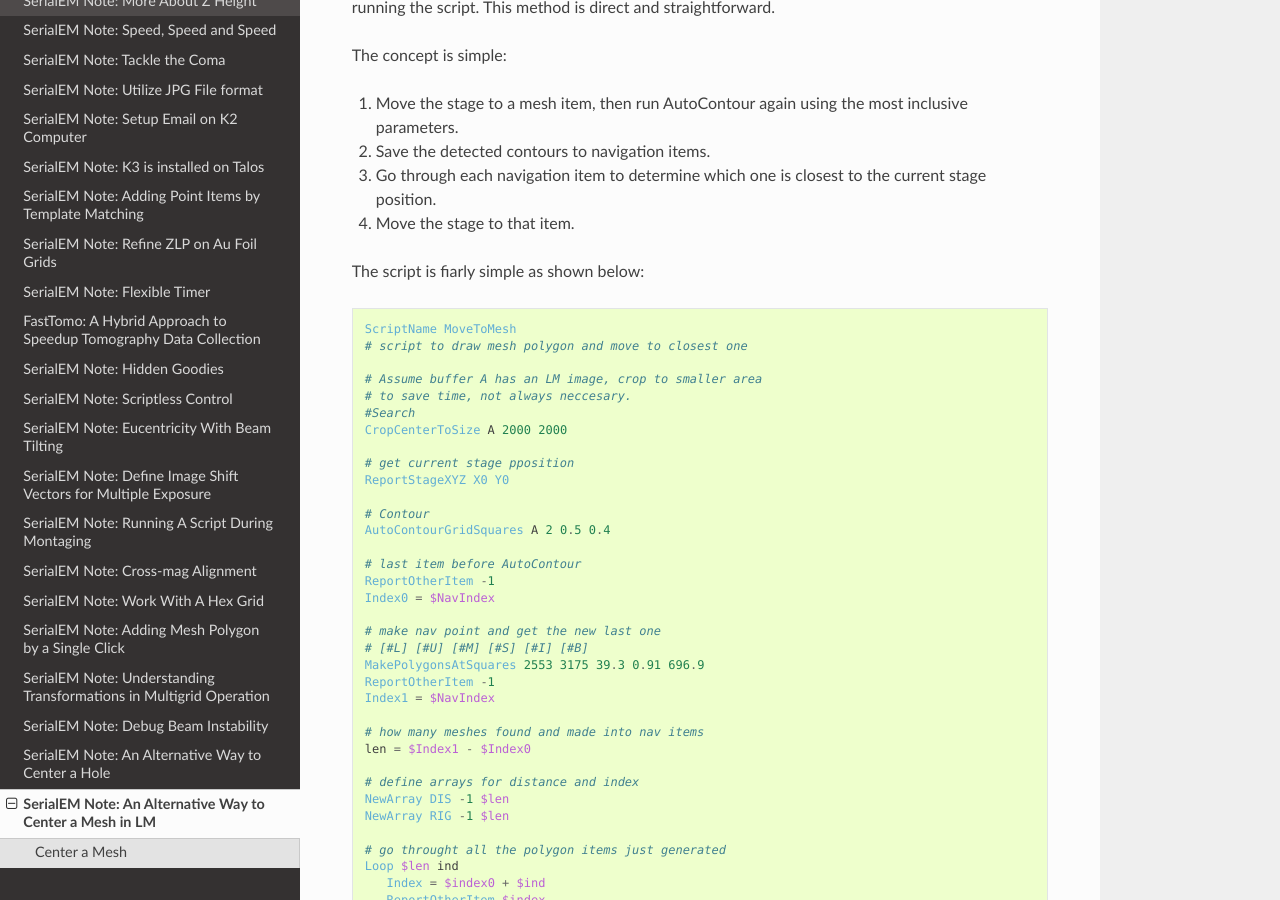
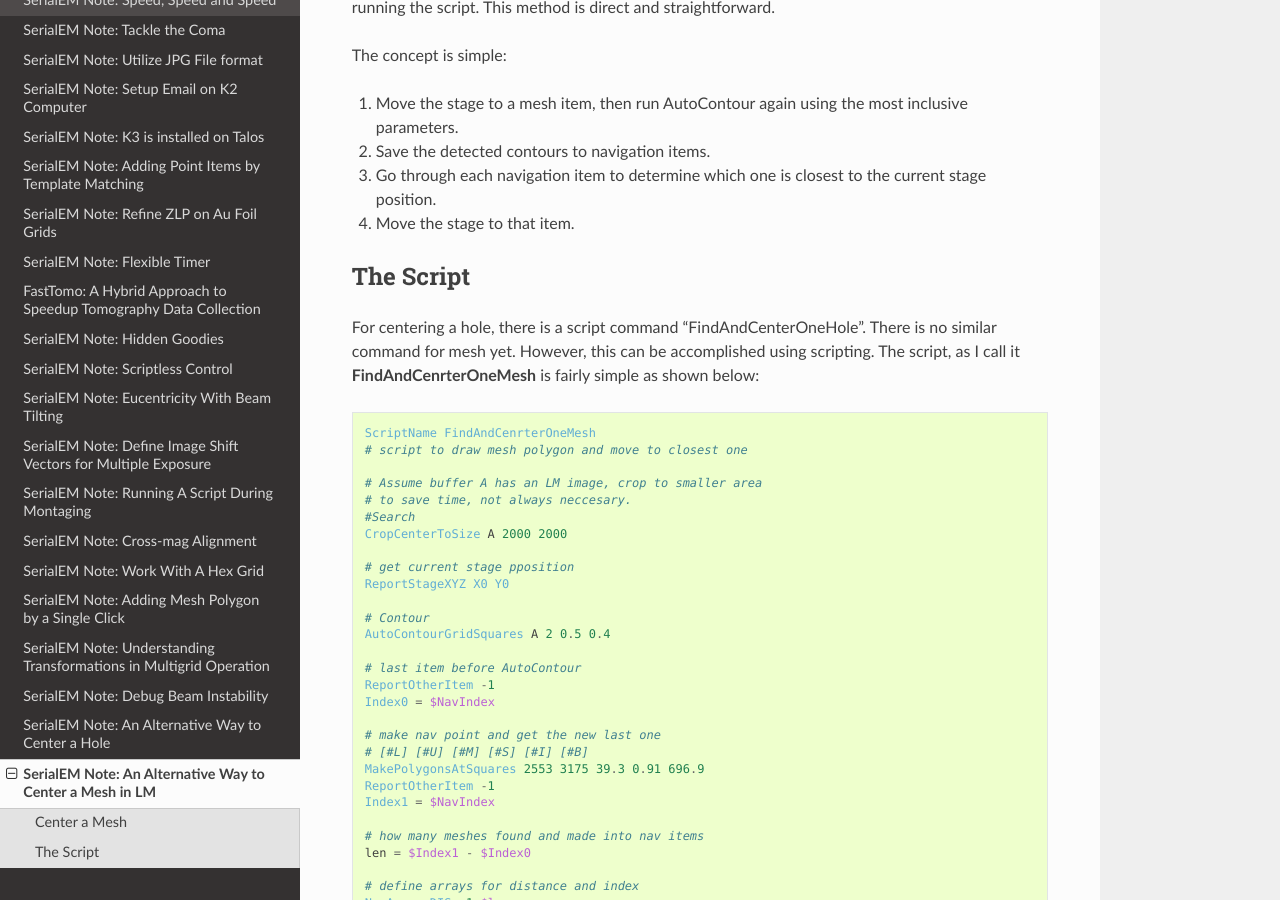
Before and after one commit to xuchen66/sphinx-emdocs, a Sphinx documentation site: the page built from source/serialem-note-alter-way-centermesh.rst, in a window 1280 px wide and 900 px high, scrolled down 1149 px. Built offline with Sphinx 7.4.7 and the Read the Docs theme 3.1.0, drawn with Linux system fonts in a browser that asks for light colours; pages that are not in the unit, such as notebooks, are missing from menus.

Commit message:
Update serialem-note-alter-way-centermesh.rst

```diff
--- a/source/serialem-note-alter-way-centermesh.rst
+++ b/source/serialem-note-alter-way-centermesh.rst
@@ -54,11 +54,18 @@ The concept is simple:
 #. Go through each navigation item to determine which one is closest to the current stage position.
 #. Move the stage to that item.
 
-The script is fiarly simple as shown below:
+.. _the_script:
+
+The Script
+----------
+
+For centering a hole, there is a script command "FindAndCenterOneHole".  There is no similar command for
+mesh yet. However, this can be accomplished using scripting. The script, as I call it **FindAndCenrterOneMesh**
+is fairly simple as shown below:
 
 .. code-block:: ruby
 
-  ScriptName MoveToMesh
+  ScriptName FindAndCenrterOneMesh
   # script to draw mesh polygon and move to closest one
 
   # Assume buffer A has an LM image, crop to smaller area
```
